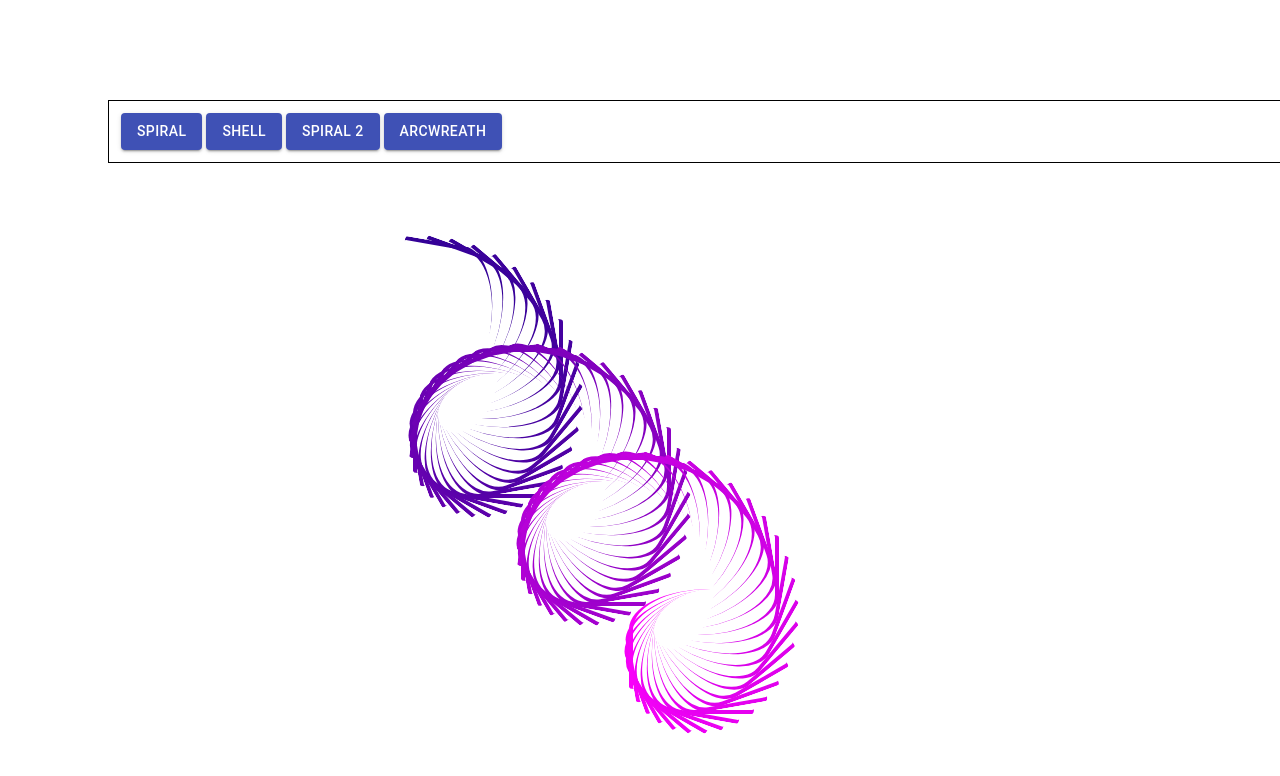
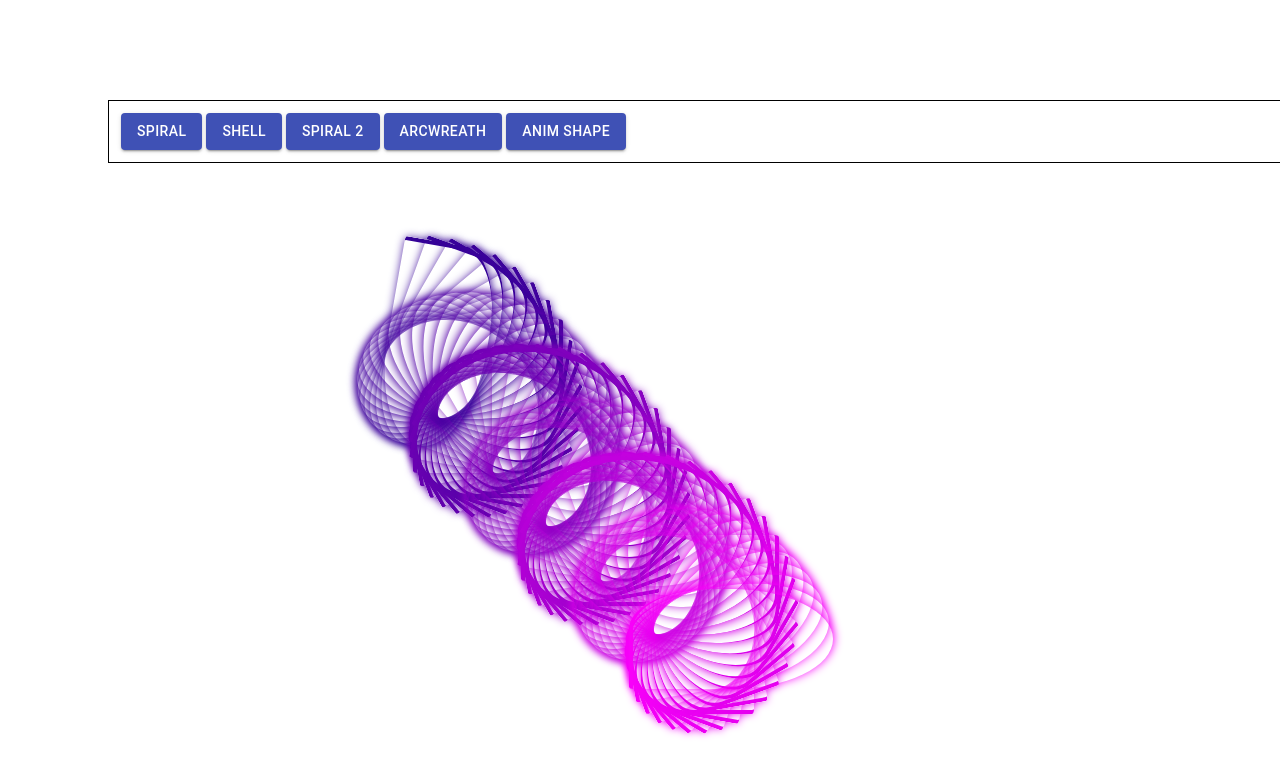
Before and after one commit to risingBirdSong/css_play, a React (Vite) app: page / in a window 1280 px wide. Shown: the top 776 px of the page. Built offline with nearby package versions, Linux system fonts and the light colour scheme.

Commit message:
ok this is buggy regarding the anim leeking into the static images, but, some of the leakage looks awesome, the shell needs to be kept. and then fix the anim leak

```diff
--- a/componenents/Flower.tsx
+++ b/componenents/Flower.tsx
@@ -7,6 +7,7 @@ let buttonMapping: [string, number][] = [
   ["shell", 1],
   ["spiral 2", 2],
   ["arcWreath", 3],
+  ["anim shape", 4],
 ];
 interface optionsI {
   colors: number[];
@@ -32,8 +33,15 @@ function radians_to_degrees(radians: number) {
   return radians * (180 / pi);
 }
 const Flower = () => {
-  let nums = [...Array(100).keys()].slice(1);
-
+  const [n, setN] = useState(100);
+  let [nums, setNums] = useState([...Array(n).keys()].slice(n - 99));
+  const [anim, setAnim] = useState(false);
+  setTimeout(() => {
+    if (anim) {
+      setN((preV) => preV + 1);
+      setNums([...Array(n).keys()].map((num) => num + n).slice(n - 99));
+    }
+  }, 1);
   const [optionsNum, setoptionsNum] = useState(0);
   const Nav = () => {
     return (
@@ -47,6 +55,11 @@ const Flower = () => {
             color="primary"
             style={{ margin: "2px" }}
             onClick={() => {
+              if (tuple[0].includes("anim")) {
+                setAnim(true);
+              } else {
+                setAnim(false);
+              }
               setoptionsNum(tuple[1]);
             }}
           >
@@ -140,6 +153,22 @@ const Flower = () => {
               transX: radians_to_degrees(Math.cos(num)) * 3,
               transY: radians_to_degrees(Math.sin(num)) * 3,
             },
+            {
+              colors: [num * 1.3 + 50, 1, (255 % (num * 2)) + 150],
+              rotateAmount: radians_to_degrees(Math.cos(num)) * 2 + n,
+              height: 100,
+              width: 50,
+              top: 1,
+              left: 1,
+              padding: "15px",
+              marginTop: "100px",
+              borderBottomLeftRadius: "100px",
+              borderBottomRightRadius: "100px",
+              borderTopLeftRadius: "100px",
+              borderTopRightRadius: "100px",
+              transX: radians_to_degrees(Math.cos(num)) * 2,
+              transY: radians_to_degrees(Math.sin(num)) * 2,
+            },
           ];
           return (
             <div>
--- a/componenents/Pedal.tsx
+++ b/componenents/Pedal.tsx
@@ -43,6 +43,8 @@ const Pedal = (props: PedalProps) => {
         borderBottomLeftRadius: props.borderBottomLeftRadius,
         borderTop: props.borderTop || `4px solid ${colStr}`,
         borderBottom: props.borderBottom,
+        boxShadow: `1px 1px 10px ${colStr}`,
+
         // borderRadius: props.borderRadius,
         //  borderTopLeftRadius: "1%",
         // borderTopRightRadius: "100%",
```
Also changed, not shown: 4 other files (tests, documents, lock files or other folders).
